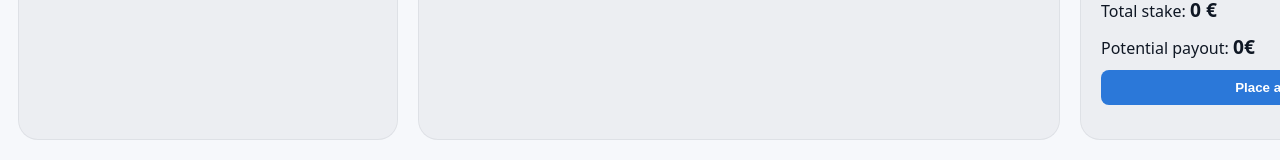
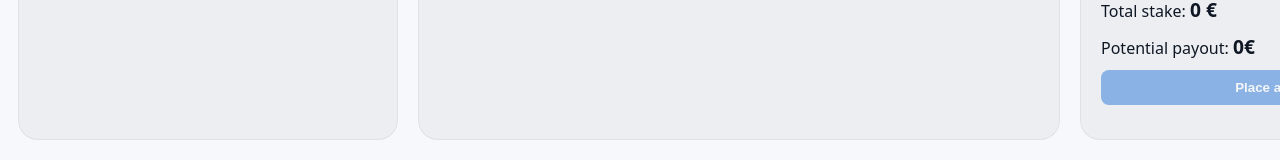
Before and after one commit to TymoteuszStr/multibet-app, a Vue app: page / in a window 1280 px wide. Shown: the part 230-390 px from the top of the page. Built offline with nearby package versions, Linux system fonts and the light colour scheme; no server answers.

Commit message:
add fake delay to post bet fn

```diff
--- a/src/components/MyBets.vue
+++ b/src/components/MyBets.vue
@@ -13,11 +13,15 @@ import { useNotifications } from "@/composables/useNotifications";
 import { faTrash } from "@fortawesome/free-solid-svg-icons";
 import { FontAwesomeIcon } from "@fortawesome/vue-fontawesome";
 
+const cookies = new Cookies();
 const gameStore = useGameStore();
 const betStore = useBetsStore();
 const { post } = useFetch();
-const cookies = new Cookies();
 const { addNotification } = useNotifications();
+const buttonText = ref("Place a bet");
+const showTermsModal = ref(false);
+const isLoading = ref(false);
+
 const bets = computed(() => betStore.bets);
 const total = computed(() => ({
   betsStake: bets.value.reduce((acc, bet) => acc + bet.stake, 0) ?? 0,
@@ -36,34 +40,39 @@ function handleChangeStake(betId: string, newStake: number) {
   betStore.changeStake(betId, newStake);
 }
 
-const showTermsModal = ref(false);
 async function handlePlaceBet() {
   if (!cookies.get(ACCEPTED_TERMS_COOKIE_NAME)) {
     showTermsModal.value = true;
     return;
   }
+  if (isLoading.value || bets.value.length === 0) return;
   try {
+    buttonText.value = "Place a bet";
+    isLoading.value = true;
+    await new Promise((resolve) => setTimeout(resolve, 1000));
     await post("/bets", {
       bets: bets.value,
       totalStake: total.value.betsStake,
       totalPotentialPayout: total.value.potentialPayout,
       acceptedTerms: true,
     });
-    {
     betStore.resetBets();
+
     addNotification({
       title: "Bet placed",
       type: "success",
       description: "Your bet has been placed successfully",
     });
-    }
   } catch (error) {
     console.error(error);
     addNotification({
       title: "Error",
       type: "error",
-      description: "Something went wrong",
+      description: "Something went wrong, try again...",
     });
+    buttonText.value = "Retry";
+  } finally {
+    isLoading.value = false;
   }
 }
 </script>
@@ -99,7 +108,14 @@ async function handlePlaceBet() {
           {{ Math.round(total.potentialPayout * 100) / 100 }}€</span
         >
       </div>
-      <Button class="bet-btn" @click="handlePlaceBet">Place a bet</Button>
+
+      <Button
+        class="bet-btn"
+        @click="handlePlaceBet"
+        :disabled="isLoading || bets.length === 0"
+        :isLoading="isLoading"
+        >{{ buttonText }}</Button
+      >
     </div>
   </div>
   <TermsModal v-model="showTermsModal" />
--- a/src/components/shared/Button.vue
+++ b/src/components/shared/Button.vue
@@ -1,11 +1,20 @@
 <script setup lang="ts">
 defineProps<{
   disabled?: boolean;
+  isLoading?: boolean;
 }>();
 </script>
 
 <template>
-  <button type="button" class="base-btn" :class="{ disabled }"><slot /></button>
+  <button
+    type="button"
+    class="base-btn"
+    :class="{ disabled, loading: isLoading }"
+    :disabled="disabled || isLoading"
+  >
+    <span v-if="isLoading" class="loader" aria-hidden="true"></span>
+    <span v-else><slot /></span>
+  </button>
 </template>
 
 <style scoped lang="scss">
@@ -53,5 +62,29 @@ defineProps<{
     opacity: 0.5;
     cursor: not-allowed;
   }
+
+  &.loading {
+    cursor: progress;
+  }
+
+  .loader {
+    display: inline-block;
+    width: 1em;
+    height: 1em;
+    border: 2px solid rgba(255, 255, 255, 0.4);
+    border-top-color: var(--primary-contrast, #fff);
+    border-radius: 50%;
+    animation: spin 0.8s linear infinite;
+    vertical-align: middle;
+  }
+}
+
+@keyframes spin {
+  0% {
+    transform: rotate(0deg);
+  }
+  100% {
+    transform: rotate(360deg);
+  }
 }
 </style>
```
Lines whose indentation alone changed are shown as unchanged.
